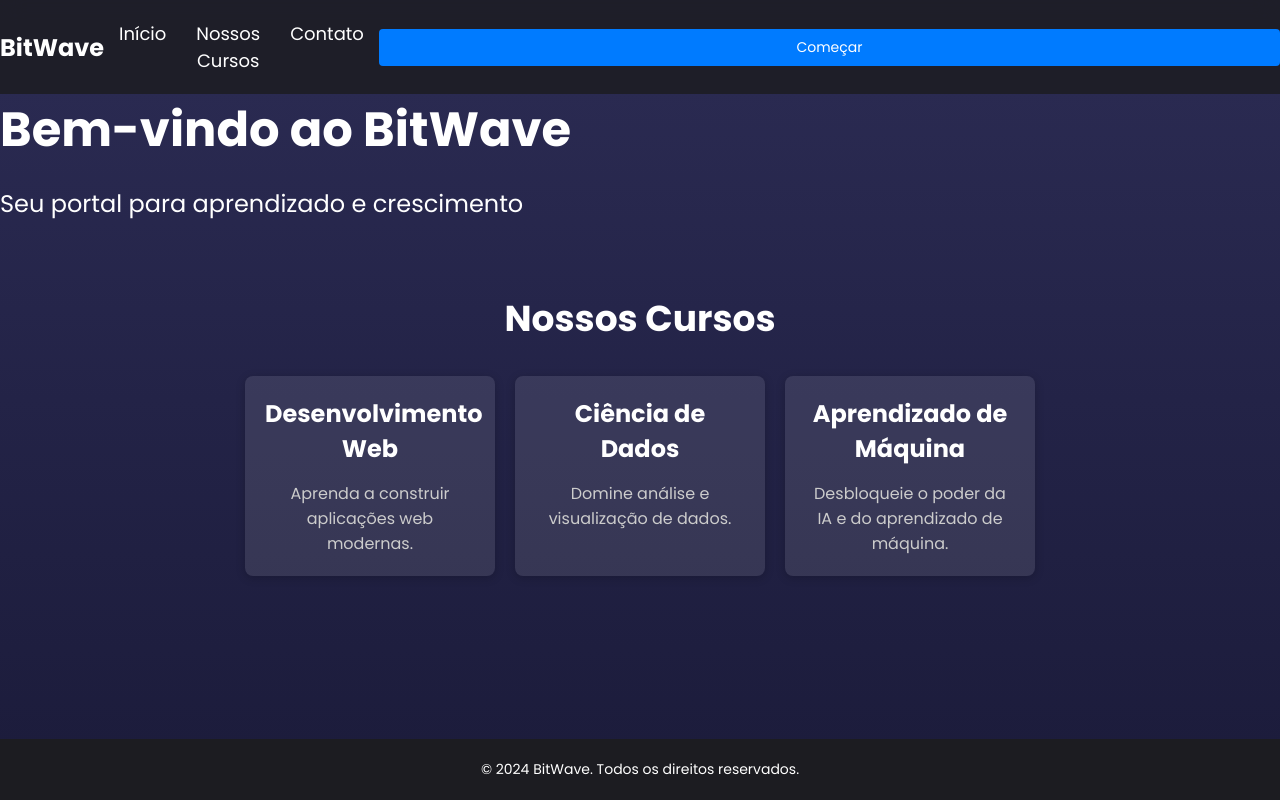
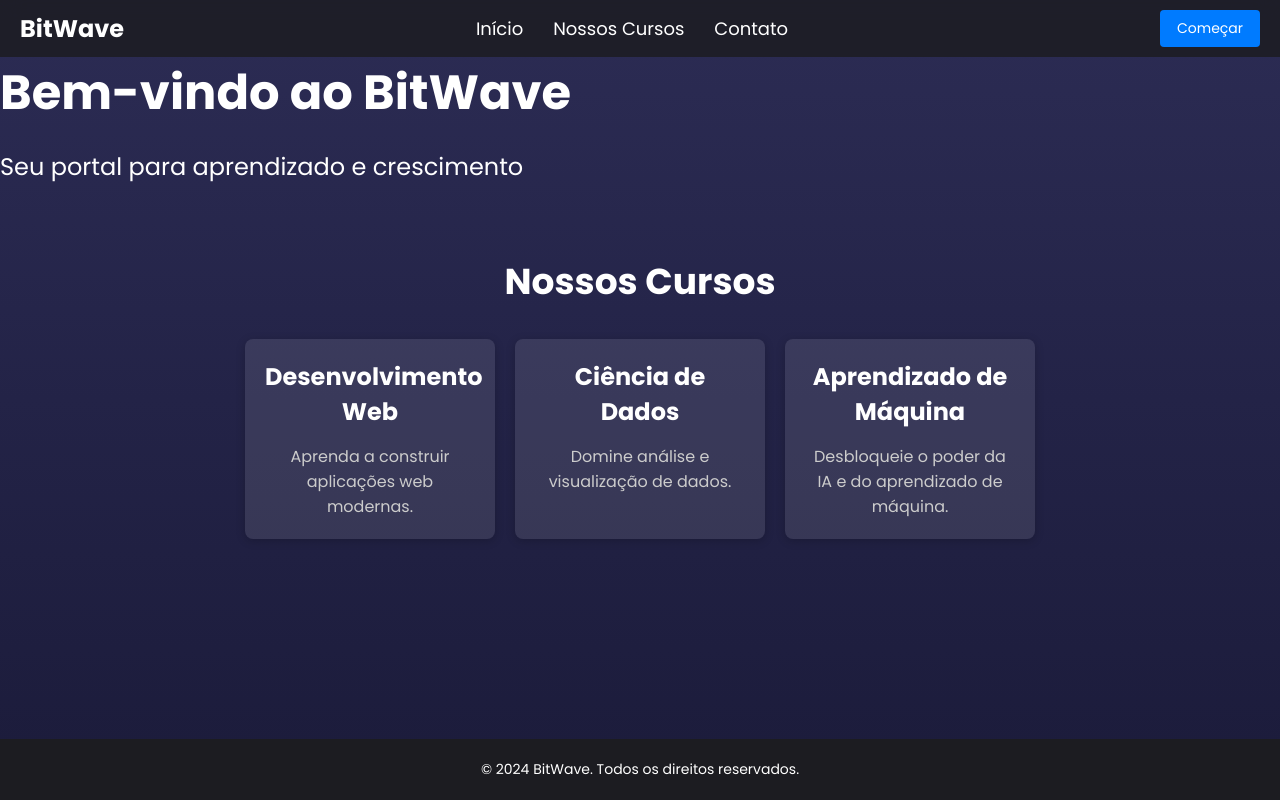
Before and after one commit to pedroportales/BitWave, a React (Vite) app: page / in a window 1280 px wide. Built offline with nearby package versions, Linux system fonts and the light colour scheme.

Commit message:
Update styles.css

```diff
--- a/src/pages/home/styles.css
+++ b/src/pages/home/styles.css
@@ -4,13 +4,17 @@
     align-items: center;
     justify-content: space-between;
     backdrop-filter: blur(10px);
+    padding: 10px 20px;
 }
+
 
 .logo {
     color: #fff;
     font-size: 24px;
     font-weight: bold;
+    margin-right: 20px;
 }
+
 
 .navbar nav {
     flex-grow: 1;
@@ -38,6 +42,14 @@
     padding: 5px 0;
 }
 
+.navbar nav ul li a {
+    color: #fff;
+    text-decoration: none;
+    font-size: 18px;
+    position: relative;
+    padding: 5px 0;
+}
+
 .navbar nav ul li a::after {
     content: '';
     display: block;
@@ -53,6 +65,19 @@
 
 .navbar nav ul li a:hover::after {
     width: 100%;
+}
+
+.get-started-btn {
+    padding: 4px 10px;
+    font-size: 12px;
+    border-radius: 4px;
+    background-color: #007bff;
+    border: none;
+    color: #fff;
+    cursor: pointer;
+    transition: background-color 0.3s ease;
+    width: 100px;
+    margin-left: 20px;
 }
 
 .get-started-btn {
```
